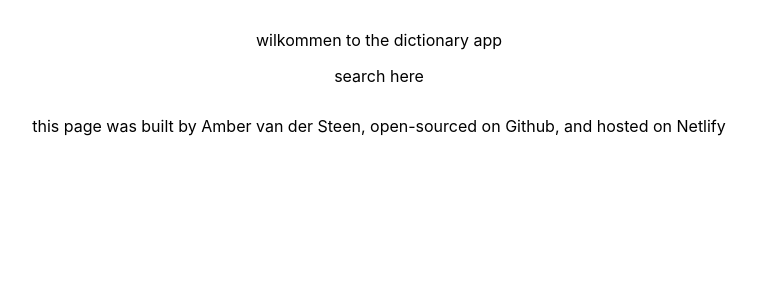
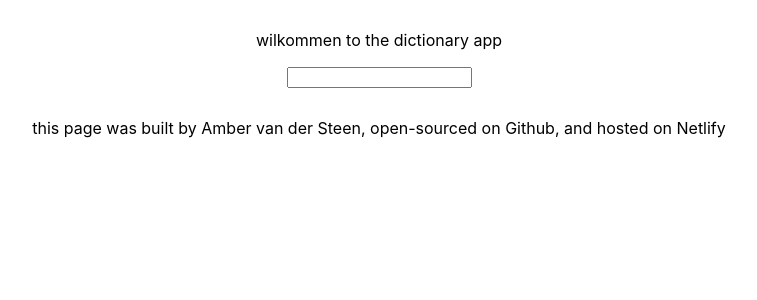
Before and after one commit to ambervdsteen/ambers-dictionary-app, a React (Create React App) app: page / in a window 1280 px wide. Shown: the top 300 px of the page, without its empty margins (261-1018 px from the left). Built offline with nearby package versions, Linux system fonts and the light colour scheme.

Commit message:
set up basic search engine

```diff
--- a/public/index.html
+++ b/public/index.html
@@ -2,7 +2,6 @@
 <html lang="en">
   <head>
     <meta charset="utf-8" />
-    <link rel="icon" href="%PUBLIC_URL%/favicon.ico" />
     <meta name="viewport" content="width=device-width, initial-scale=1" />
     <meta name="theme-color" content="#000000" />
     <meta
@@ -14,7 +13,6 @@
       manifest.json provides metadata used when your web app is installed on a
       user's mobile device or desktop. See https://developers.google.com/web/fundamentals/web-app-manifest/
     -->
-    <link rel="manifest" href="%PUBLIC_URL%/manifest.json" />
     <!--
       Notice the use of %PUBLIC_URL% in the tags above.
       It will be replaced with the URL of the `public` folder during the build.
--- a/src/SearchEngine.js
+++ b/src/SearchEngine.js
@@ -1,10 +1,21 @@
-import React from 'react';
+import React, {useState} from 'react';
 
 function SearchEngine(){
+const [searchTerm, setSearchTerm]= useState("");
+
+    function search(e){
+        e.preventDefault();
+        alert(`Looking up ${searchTerm}`);
+    }
+
+    function handleSearchTermChange(e){
+        setSearchTerm(e.target.value);
+    }
+
     return (
         <div>
-           <form>search here
-
+           <form onSubmit={search}>
+            <input type="search" onChange={handleSearchTermChange}/>
              </form>
         </div>
     )
```
